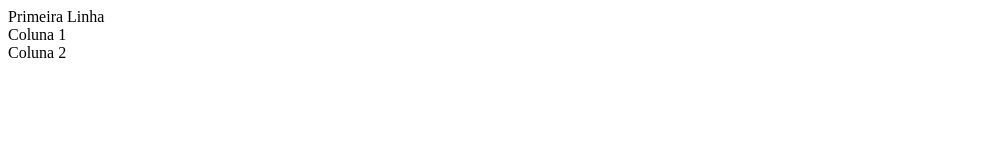
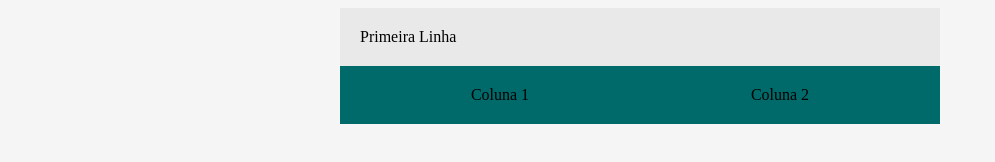
Before and after one commit to Leonardo-do-Playstation/bootcamp-dev-modulo1, a plain HTML site: page index.html in a window 1280 px wide. Shown: the whole page, without its empty margins (0-995 px from the left). Drawn offline with Linux system fonts and the light colour scheme.

Commit message:
closes #2 - Paleta de cores e display flex

```diff
--- a/index.html
+++ b/index.html
@@ -4,11 +4,31 @@
     <meta charset="UTF-8" />
     <meta name="viewport" content="width=device-width, initial-scale=1.0" />
     <title>BootCamp Dev - Sistema de Assinaturas</title>
+
+    <style>
+        body{
+            background-color: #F5F5F5;
+        }
+        .container{
+          background-color: #E9E9E9;
+          margin: auto;
+          width: 600px;
+        }
+        .header{
+          padding: 20px;
+        }
+        .flex-contanier{
+            display: flex;
+            background-color: #006A6A;
+            justify-content: space-around;
+            padding: 20px;
+        }
+    </style>
   </head>
   <body>
-    <div>
-      <div>Primeira Linha</div>
-      <div>
+    <div class="container">
+      <div class="header">Primeira Linha</div>
+      <div class="flex-contanier">
         <div>Coluna 1</div>
         <div>Coluna 2</div>
       </div>
```
